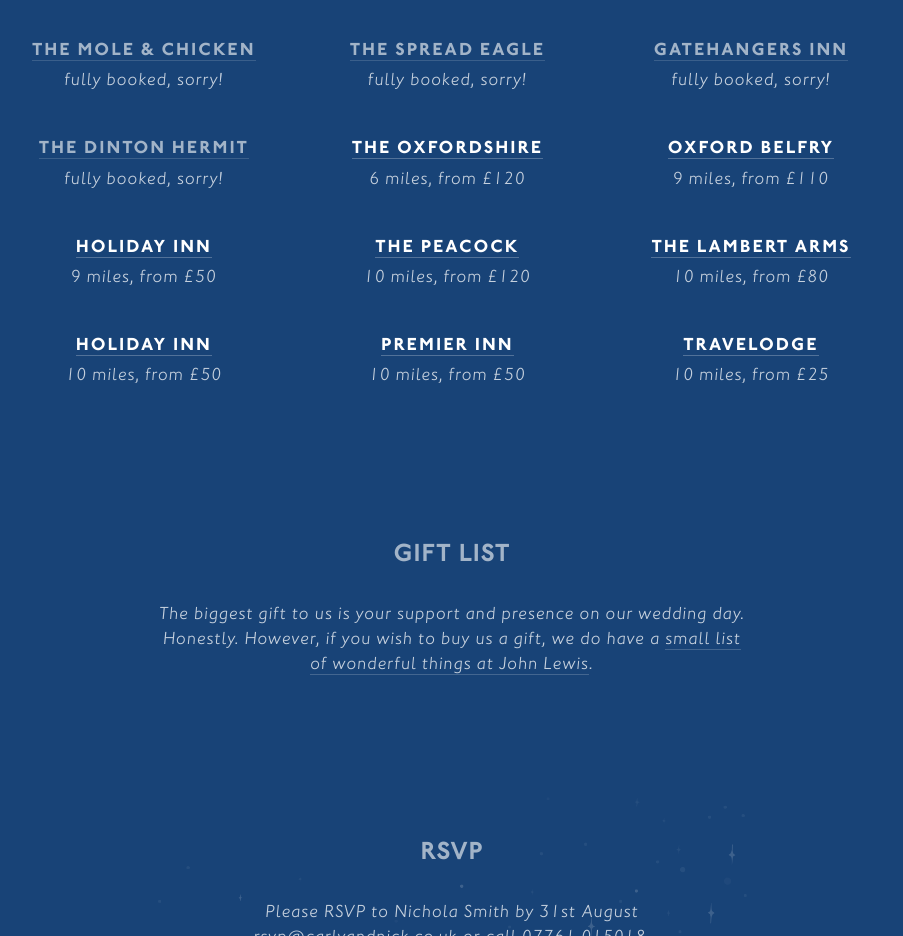
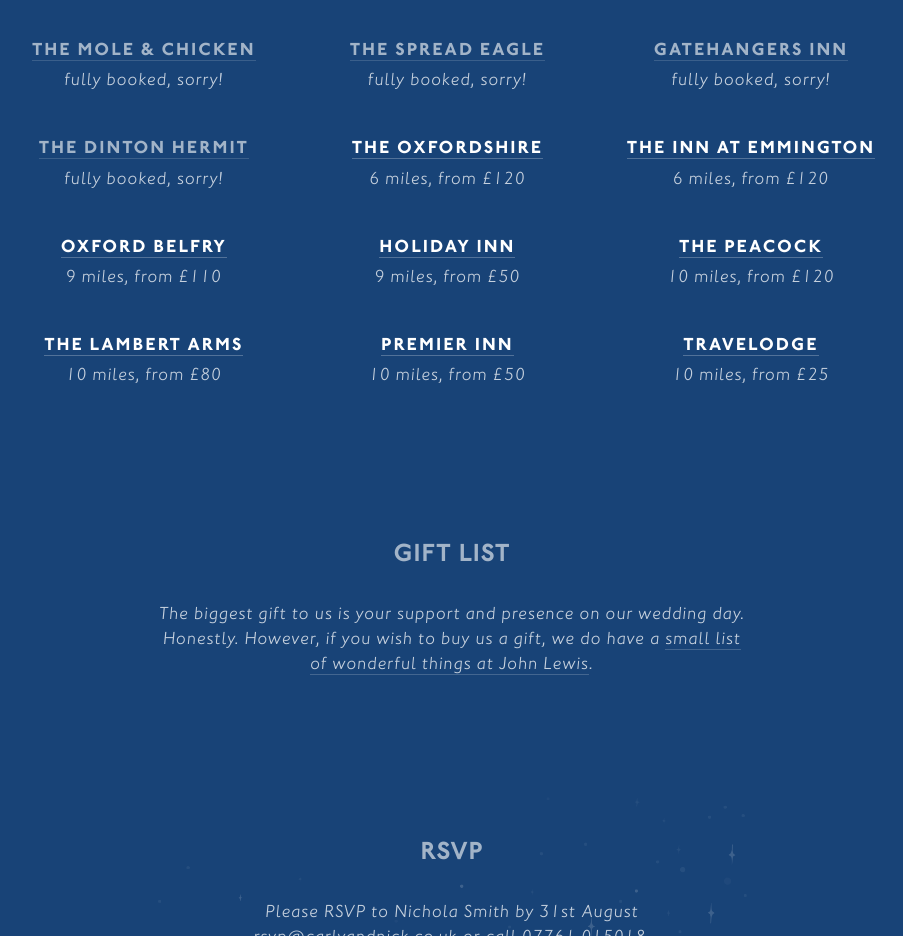
Before and after one commit to nickdunn/carlyandnick.co.uk, a website: page app/index.html in a window 1280 px wide. Shown: the part 2202-3138 px from the top of the page, without its empty margins (188-1091 px from the left). Drawn offline with nearby package versions, Linux system fonts and the light colour scheme; files that its build step writes are made by us from their sources.

Commit message:
Added hotel

```diff
--- a/app/index.html
+++ b/app/index.html
@@ -142,6 +142,11 @@
       </p>
 
       <p class="hotel">
+        <a href="http://www.theinnatemmington.co.uk/" class="large">The Inn at Emmington</a>
+        <span class="aside block">6 miles, from £120</span>
+      </p>
+
+      <p class="hotel">
         <a href="http://www.qhotels.co.uk/hotels/the-oxford-belfry/bedrooms.aspx" class="large">Oxford Belfry</a>
         <span class="aside block">9 miles, from £110</span>
       </p>
@@ -159,11 +164,6 @@
       <p class="hotel">
         <a href="http://www.bespokehotels.com/lambertarms/" class="large">The Lambert Arms</a>
         <span class="aside block">10 miles, from £80</span>
-      </p>
-
-      <p class="hotel">
-        <a href="http://www.hiaylesburyhotel.co.uk/" class="large">Holiday Inn</a>
-        <span class="aside block">10 miles, from £50</span>
       </p>
 
       <p class="hotel">
--- a/app/styles/main.scss
+++ b/app/styles/main.scss
@@ -421,6 +421,7 @@
 
   #primary-nav {
     padding: 20px 20px;
+    font-size: 12px;
 
     ul {
       position: relative;
```
Also changed, not shown: dist/index.html, dist/styles/470811ab.main.css (added), dist/styles/4e8858c5.main.css (deleted).
